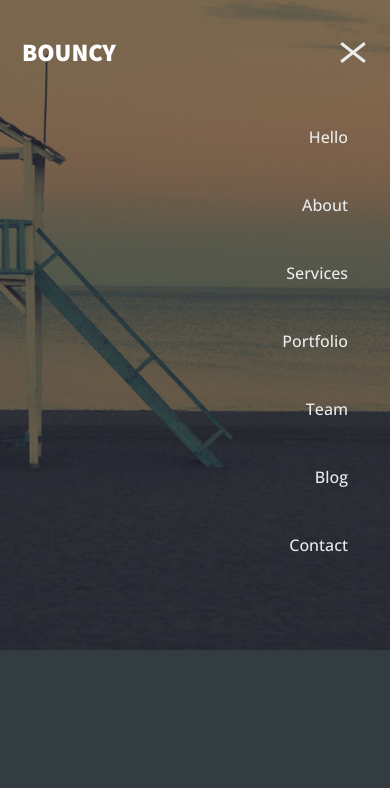
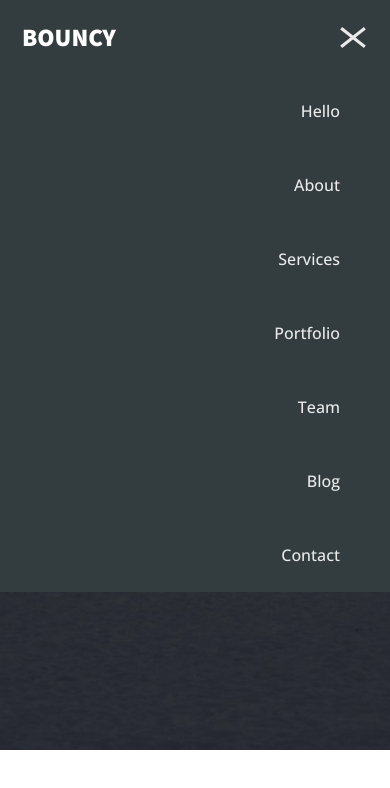
Before and after one commit to sacrifisse/bouncy, a plain HTML site: page index.html in a window 390 px wide. Both pictures are taken after a click on the element 353 px from the left and 52 px from the top of the page. Drawn offline with nearby package versions, Linux system fonts and the light colour scheme.

Commit message:
mobile menu fixes

```diff
--- a/js/script.js
+++ b/js/script.js
@@ -2,6 +2,7 @@ $(document).ready(function() {
     $('.menu-burger__header').click(function(){
         $('.menu-burger__header').toggleClass('open-menu');
         $('.header__nav').toggleClass('open-menu');
+        $('header').toggleClass('bg');
         $('body').toggleClass('fixed-page');
     });
 });
--- a/scss/style.scss
+++ b/scss/style.scss
@@ -5,8 +5,6 @@ body {
     font-weight: 500;
 
     overflow-x: hidden;
-
-    background-color: #333d3f;
 }
 
 html {
@@ -19,6 +17,7 @@ html {
 header {
 
     height: 105px;
+    z-index: 6;
 
     .container {
         height: 105px;
@@ -40,6 +39,10 @@ header {
     color: #fff;
 }
 
+.bg {
+    background-color: #333d3f;
+}
+
 /* MENU STYLE */
 
 .header__nav {
@@ -51,9 +54,6 @@ header {
     display: flex;
     position: relative;
     z-index: 2;
-
-
-
 }
 
 .header__menu li {
@@ -94,9 +94,13 @@ header {
 
 @media (max-width: 992px) {
 
+    header {
 
-    .intro {
-        height: 500px;
+        height: 75px;
+
+        .container {
+            height: 75px;
+        }
     }
 
     .header__nav {
@@ -110,6 +114,7 @@ header {
 
     .open-menu {
         display: block;
+        background-color: #333d3f;
     }
 
     .header__menu {
@@ -117,18 +122,23 @@ header {
         flex-direction: column;
         text-align: right;
         position: absolute;
-        top: 50px;
-        right: 20px;
+        top: 36px;
+        background-color: #333d3f;
+        width: 100%;
+
     }
 
     .header__nav.open-menu{
         left:0;
+        background-color: #333d3f;
 
     }
 
     .header__menu li {
-        margin: 22px;
+        margin: 25px;
         text-align: right;
+
+        margin-right: 50px;
 
     }
 
@@ -141,6 +151,8 @@ header {
         display: block;
         z-index: 4;
         right: 10px;
+
+        cursor: pointer;
     }
 
     .menu-burger__header span, .menu-burger__header:after, .menu-burger__header:before{
@@ -174,21 +186,21 @@ header {
 
     .menu-burger__header.open-menu span {
         opacity:0;
-        transition: 0.5s;
+        transition: 0.2s;
 
     }
 
     .menu-burger__header.open-menu:before {
         transform: rotate(38deg);
         top: 13px;
-        transition: 0.4s;
+        transition: 0.2s;
 
     }
 
     .menu-burger__header.open-menu:after {
         transform: rotate(-38deg);
         bottom: 14px;
-        transition: 0.4s;
+        transition: 0.2s;
 
     }
 }
@@ -201,6 +213,8 @@ header {
     position: absolute;
     top: 0;
 
+    z-index: -2;
+
     width: 100%;
     height: 900px;
 }
@@ -212,6 +226,8 @@ header {
     width: 100%;
     height: 100%;
 
+    z-index: -2;
+
     object-fit: cover;
     object-position: center;
 }
@@ -221,6 +237,6 @@ header {
 
 
     .intro {
-        height: 650px;
+        height: 750px;
     }
 }
```
Also changed, not shown: css/style.css.
